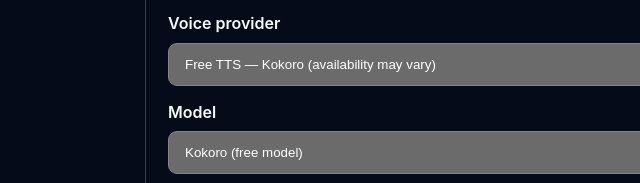
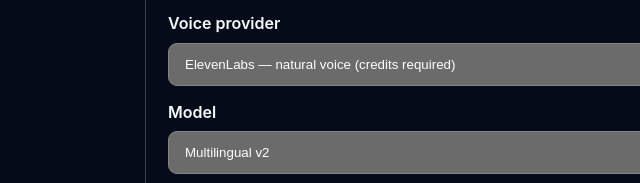
Before and after one commit to bhaylugohil376-lab/Voice-Ai-Studio_, a website: page tts.html in a window 1280 px wide. Shown: the part 750-933 px from the top of the page, 65-705 px from the left. Drawn offline with nearby package versions, Linux system fonts and the light colour scheme.

Commit message:
Default TTS to natural ElevenLabs voices

```diff
--- a/tts.html
+++ b/tts.html
@@ -25,7 +25,7 @@
 <label for="ttsText">Text</label><textarea id="ttsText" maxlength="5000" placeholder="Type text to speak..."></textarea>
 <p><small><span id="ttsChars">0</span>/5000 characters</small></p>
 <div class="tts-row"><div><label for="ttsLanguage">Voice language</label><select id="ttsLanguage"><option value="hindi" selected>Hindi</option><option value="gujarati">Gujarati</option><option value="english">English</option></select></div><div><label for="ttsEmotion">Voice emotion</label><select id="ttsEmotion"><option value="auto" selected>Automatic emotion</option><option value="neutral">Neutral</option><option value="happy">Happy / excited</option><option value="sad">Sad / emotional</option><option value="angry">Angry / intense</option><option value="romantic">Romantic / gentle</option><option value="professional">Professional / confident</option></select></div></div><label for="ttsVoice">Voice</label><select id="ttsVoice"><option value="">Loading voices…</option></select>
-<label for="ttsProvider">Voice provider</label><select id="ttsProvider"><option value="ttsai" selected>Free TTS — Kokoro (availability may vary)</option><option value="elevenlabs">ElevenLabs (credits required)</option></select><label for="ttsModel">Model</label><select id="ttsModel"><option value="kokoro">Kokoro (free model)</option><option value="piper">Piper (free model)</option><option value="vits">VITS (free model)</option><option value="melotts">MeloTTS (free model)</option><option value="eleven_multilingual_v2">Multilingual v2</option><option value="eleven_flash_v2_5">Flash v2.5</option><option value="eleven_turbo_v2_5">Turbo v2.5</option></select>
+<label for="ttsProvider">Voice provider</label><select id="ttsProvider"><option value="ttsai">Free TTS — Kokoro (may sound synthetic)</option><option value="elevenlabs" selected>ElevenLabs — natural voice (credits required)</option></select><label for="ttsModel">Model</label><select id="ttsModel"><option value="kokoro">Kokoro (free model)</option><option value="piper">Piper (free model)</option><option value="vits">VITS (free model)</option><option value="melotts">MeloTTS (free model)</option><option value="eleven_multilingual_v2">Multilingual v2</option><option value="eleven_flash_v2_5">Flash v2.5</option><option value="eleven_turbo_v2_5">Turbo v2.5</option></select>
 <button class="tts-btn" id="ttsRefresh" type="button">Refresh Voices</button><button class="tts-btn" id="ttsGenerate" type="button">Generate Speech</button>
 <p id="ttsCount">0 voices loaded</p><div id="ttsStatus" role="status" aria-live="polite"></div>
 </section><section class="tts-card" id="ttsResult" hidden><h2>Generated audio</h2><audio id="ttsAudio" controls></audio><p><a id="ttsDownload" download="voiceai-speech.mp3">Download audio</a></p></section>
```
